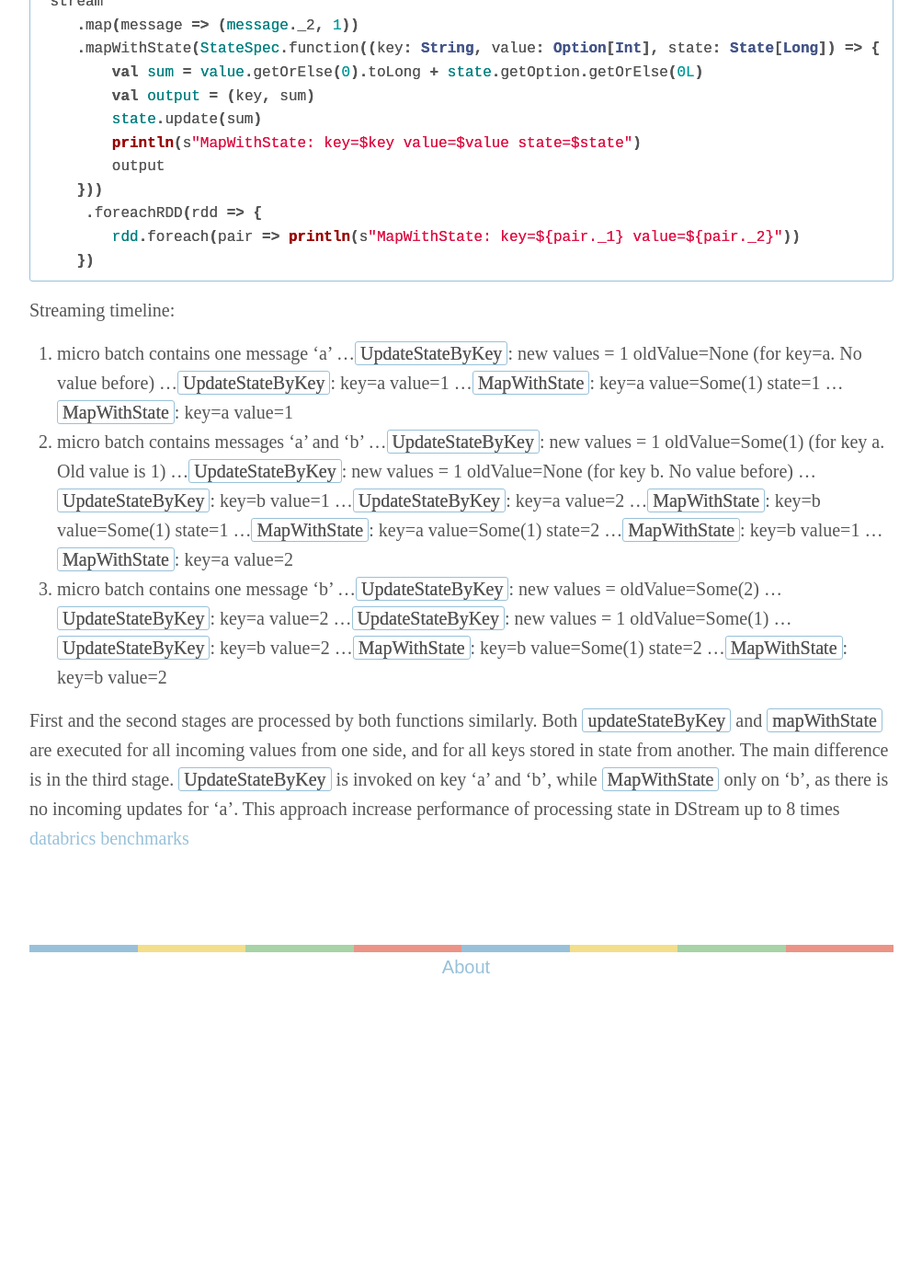
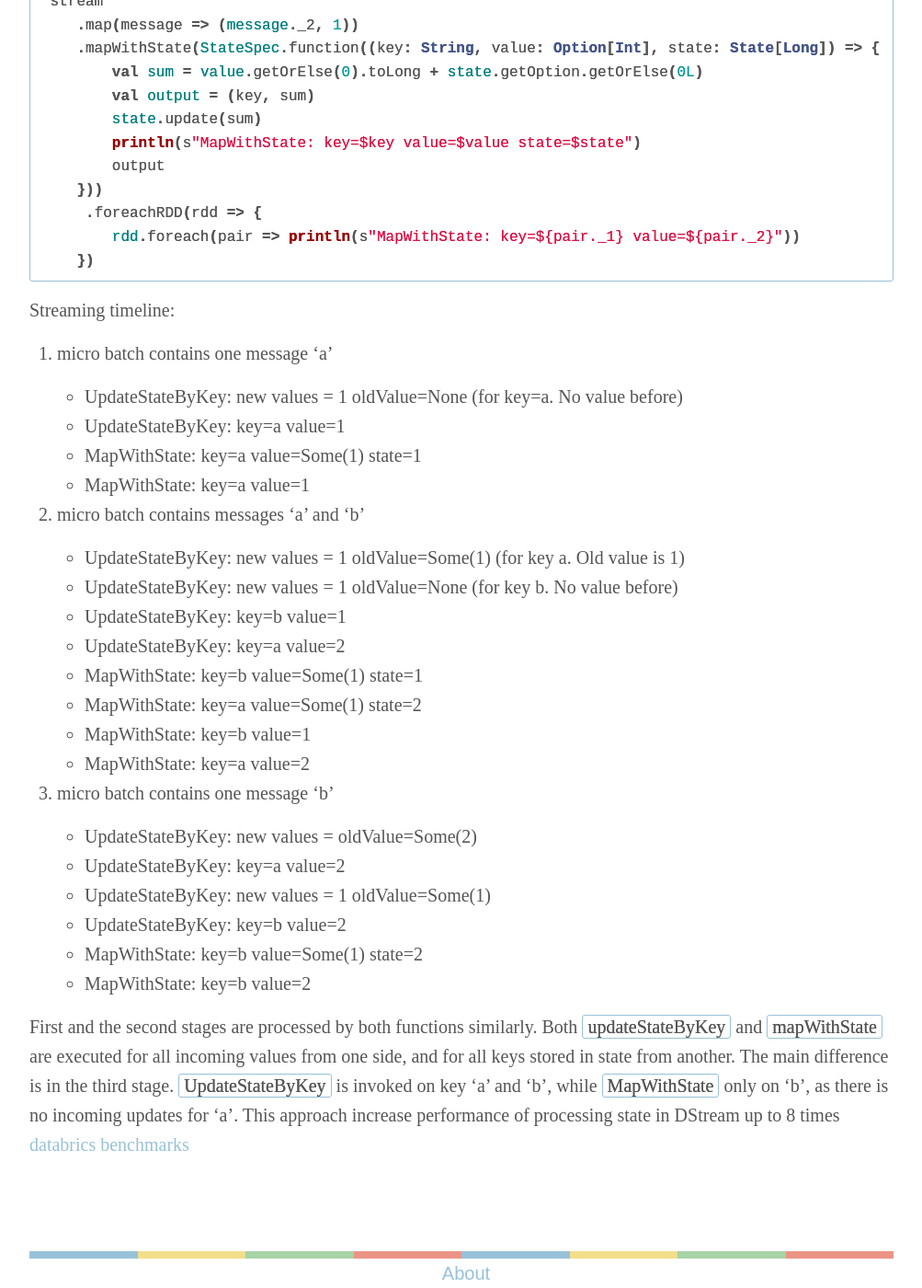
Before and after one commit to ngorchakova/jvmwarstories, a Jekyll site: the page built from _posts/2017-01-12-updateStateByKey-mapWithState.md, in a window 1280 px wide and 1400 px high, scrolled down 1013 px. Shown: the whole window at 92% size, without its empty margins (138-1141 px from the left). Built offline with Jekyll 4.4.1, drawn with Linux system fonts in a browser that asks for light colours; some web fonts are replaced; comment, search, counter and statistics services are not loaded; before the commit the page ends 2080 px from its top, so only the background shows below that.

```diff
--- a/_posts/2017-01-12-updateStateByKey-mapWithState.md
+++ b/_posts/2017-01-12-updateStateByKey-mapWithState.md
@@ -45,27 +45,33 @@ and the similar code for `mapWithState`:
 {% endhighlight %}
 
 Streaming timeline:
+
 1. micro batch contains one message 'a'
-...`UpdateStateByKey`: new values = 1 oldValue=None  (for key=a. No value before)
-...`UpdateStateByKey`: key=a value=1
-...`MapWithState`: key=a value=Some(1) state=1
-...`MapWithState`: key=a value=1
+
+    * UpdateStateByKey: new values = 1 oldValue=None  (for key=a. No value before)
+    * UpdateStateByKey: key=a value=1
+    * MapWithState: key=a value=Some(1) state=1
+    * MapWithState: key=a value=1
+
 2. micro batch contains messages 'a' and 'b'
-...`UpdateStateByKey`: new values = 1 oldValue=Some(1) (for key a. Old value is 1)
-...`UpdateStateByKey`: new values = 1 oldValue=None (for key b. No value before)
-...`UpdateStateByKey`: key=b value=1
-...`UpdateStateByKey`: key=a value=2
-...`MapWithState`: key=b value=Some(1) state=1
-...`MapWithState`: key=a value=Some(1) state=2
-...`MapWithState`: key=b value=1
-...`MapWithState`: key=a value=2
+
+    * UpdateStateByKey: new values = 1 oldValue=Some(1) (for key a. Old value is 1)
+    * UpdateStateByKey: new values = 1 oldValue=None (for key b. No value before)
+    * UpdateStateByKey: key=b value=1
+    * UpdateStateByKey: key=a value=2
+    * MapWithState: key=b value=Some(1) state=1
+    * MapWithState: key=a value=Some(1) state=2
+    * MapWithState: key=b value=1
+    * MapWithState: key=a value=2
+
 3. micro batch contains one message 'b'
-...`UpdateStateByKey`: new values = oldValue=Some(2)
-...`UpdateStateByKey`: key=a value=2
-...`UpdateStateByKey`: new values = 1 oldValue=Some(1)
-...`UpdateStateByKey`: key=b value=2
-...`MapWithState`: key=b value=Some(1) state=2
-...`MapWithState`: key=b value=2
+
+    * UpdateStateByKey: new values = oldValue=Some(2)
+    * UpdateStateByKey: key=a value=2
+    * UpdateStateByKey: new values = 1 oldValue=Some(1)
+    * UpdateStateByKey: key=b value=2
+    * MapWithState: key=b value=Some(1) state=2
+    * MapWithState: key=b value=2
 
 First and the second stages are processed by both functions similarly. Both `updateStateByKey` and `mapWithState` are executed for all incoming values from one side, and for all keys stored in state from another.
 The main difference is in the third stage. `UpdateStateByKey` is invoked on key 'a' and 'b', while `MapWithState` only on 'b', as there is no incoming updates for 'a'. This approach increase performance of processing state in DStream up to 8 times [databrics benchmarks](https://databricks.com/blog/2016/02/01/faster-stateful-stream-processing-in-apache-spark-streaming.html)
```
